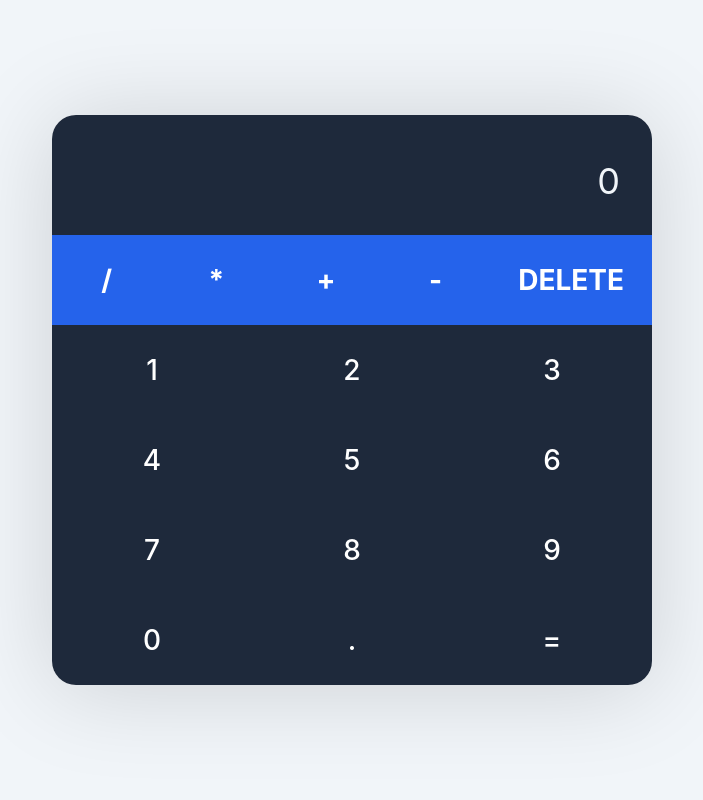
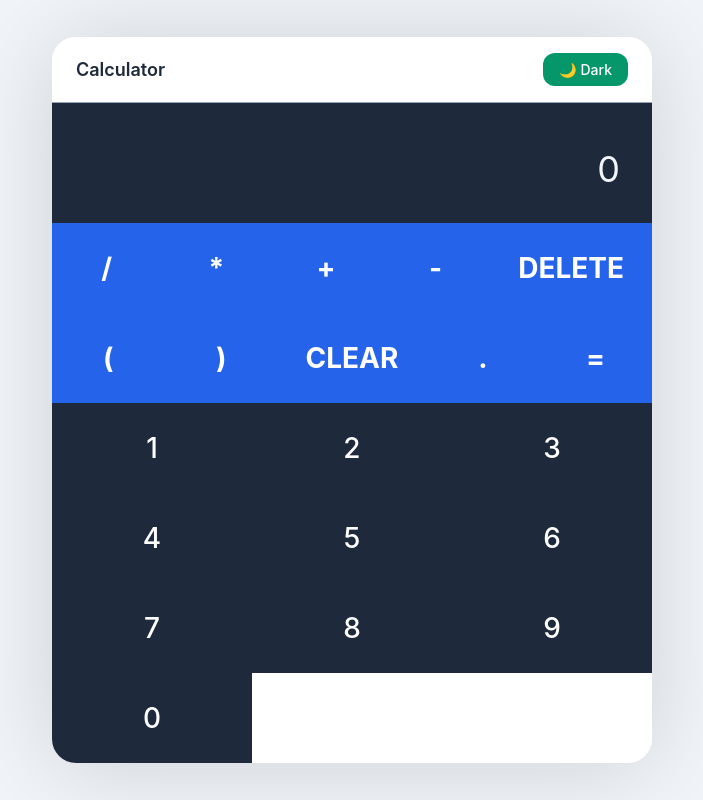
Before and after one commit to luisosuna/app, a React (Create React App) app: page / in a window 1280 px wide. Shown: the whole page, without its empty margins (288-991 px from the left). Built offline with nearby package versions, Linux system fonts and the light colour scheme.

Commit message:
Implement UI/UX enhancements: hover effects, dark/light theme toggle, and parentheses support
Co-authored-by: luisosuna <62039144+luisosuna@users.noreply.github.com>

```diff
--- a/src/App.js
+++ b/src/App.js
@@ -1,24 +1,48 @@
-import {useState} from 'react';
+import {useState, useEffect} from 'react';
 
 function App() {
   const [calc, setCalc] = useState("");
   const [result, setResult] = useState("");
+  const [theme, setTheme] = useState("light");
 
   const ops = ['/', '*', '+', '-', '.'];
 
+  useEffect(() => {
+    document.documentElement.setAttribute('data-theme', theme);
+  }, [theme]);
+
+  const toggleTheme = () => {
+    setTheme(theme === 'light' ? 'dark' : 'light');
+  };
+
   const updateCalc = value => {
-    if (ops.includes(value) && calc === '' ||
-        ops.includes(value) && ops.includes(calc.slice(-1)
-      )
-  ){
-    return;
-  }
+    if ((ops.includes(value) && calc === '') ||
+        (ops.includes(value) && ops.includes(calc.slice(-1)))
+    ){
+      return;
+    }
     setCalc(calc + value);
 
     if(!ops.includes(value))  {
-      setResult(eval(calc + value.toString()));
+      try {
+        setResult(eval(calc + value.toString()));
+      } catch (error) {
+        setResult("Error");
+      }
     }
   }
+
+  const updateCalcWithParens = value => {
+    setCalc(calc + value);
+    try {
+      // Only show preview if expression is valid
+      if (calc + value) {
+        setResult(eval(calc + value));
+      }
+    } catch (error) {
+      // Don't update result if expression is invalid
+    }
+  };
 
   const createDigits = () =>{
     const digits = [];
@@ -32,11 +56,15 @@ function App() {
   }
 
   const calculate = () => {
-    setCalc(eval(calc).toString());
+    try {
+      setCalc(eval(calc).toString());
+    } catch (error) {
+      setCalc("Error");
+    }
   }
 
   const deleteLast = () => {
-    if(calc == '')  {
+    if(calc === '')  {
       return;
     }
 
@@ -47,6 +75,12 @@ function App() {
   return (
     <div className="App">
       <div className="calculator">
+        <div className="calculator-header">
+          <div className="calculator-title">Calculator</div>
+          <button className="theme-toggle" onClick={toggleTheme}>
+            {theme === 'light' ? '🌙' : '☀️'} {theme === 'light' ? 'Dark' : 'Light'}
+          </button>
+        </div>
         <div className="display">
           { result ? <span>({result})</span>: ''} {calc || "0"}
         </div>
@@ -57,12 +91,16 @@ function App() {
           <button onClick={() => updateCalc('-')}>-</button>
           <button onClick={deleteLast}>DELETE</button>
         </div>
+        <div className="operators">
+          <button onClick={() => updateCalcWithParens('(')}>(</button>
+          <button onClick={() => updateCalcWithParens(')')}>)</button>
+          <button onClick={() => setCalc('')}>CLEAR</button>
+          <button onClick={() => updateCalc('.')}>.</button>
+          <button onClick={calculate}>=</button>
+        </div>
         <div className="digits">
           {createDigits()}
           <button onClick={() => updateCalc('0')}>0</button>
-          <button onClick={() => updateCalc('.')}>.</button>
-
-          <button onClick={calculate}>=</button>
         </div>
       </div>
     </div>
--- a/src/index.css
+++ b/src/index.css
@@ -1,8 +1,25 @@
 :root {
   --primary: #2563eb;
+  --primary-hover: #1d4ed8;
   --secondary: #059669;
+  --secondary-hover: #047857;
   --dark: #1e293b;
+  --dark-hover: #0f172a;
   --light: #f1f5f9;
+  --light-hover: #e2e8f0;
+  --background: #f1f5f9;
+  --calculator-bg: #ffffff;
+  --text-primary: #1e293b;
+  --text-secondary: #94a3b8;
+}
+
+[data-theme="dark"] {
+  --background: #0f172a;
+  --calculator-bg: #1e293b;
+  --text-primary: #f1f5f9;
+  --text-secondary: #94a3b8;
+  --light: #1e293b;
+  --dark: #f1f5f9;
 }
 *{
   margin: 0;
@@ -12,8 +29,9 @@
 }
 
 body {
-  background-color: var(--light);
-
+  background-color: var(--background);
+  color: var(--text-primary);
+  transition: background-color 0.3s ease, color 0.3s ease;
 }
 
 .App{
@@ -27,10 +45,11 @@ body {
 .calculator{
   width: 100%;
   max-width: 600px;
-  background-color: #FFF;
+  background-color: var(--calculator-bg);
   border-radius: 24px;
   overflow: hidden;
   box-shadow: 0px 4px 96px rgba(0, 0, 0, 0.15);
+  transition: background-color 0.3s ease;
 }
 
 .display {
@@ -68,6 +87,8 @@ button{
 button:hover{
   opacity: 0.9;
   transform: scale(0.98);
+  background-color: var(--primary-hover, #1d4ed8);
+  box-shadow: 0 4px 12px rgba(0, 0, 0, 0.15);
 }
 
 .operators {
@@ -80,6 +101,10 @@ button:hover{
   font-weight: 700;
 }
 
+.operators button:hover {
+  background-color: var(--primary-hover);
+}
+
 .digits {
   display: flex;
   flex-wrap: wrap;
@@ -90,3 +115,40 @@ button:hover{
   max-width: 33.333%;
   background-color: var(--dark);
 }
+
+.digits button:hover {
+  background-color: var(--dark-hover);
+}
+
+.calculator-header {
+  padding: 16px 24px;
+  background-color: var(--calculator-bg);
+  display: flex;
+  justify-content: space-between;
+  align-items: center;
+  border-bottom: 1px solid var(--text-secondary);
+}
+
+.calculator-title {
+  font-size: 18px;
+  font-weight: 600;
+  color: var(--text-primary);
+}
+
+.theme-toggle {
+  background-color: var(--secondary);
+  color: white;
+  border: none;
+  padding: 8px 16px;
+  border-radius: 12px;
+  font-size: 14px;
+  font-weight: 500;
+  cursor: pointer;
+  transition: all 0.2s ease;
+  min-height: auto;
+}
+
+.theme-toggle:hover {
+  background-color: var(--secondary-hover);
+  transform: scale(1.05);
+}
```
